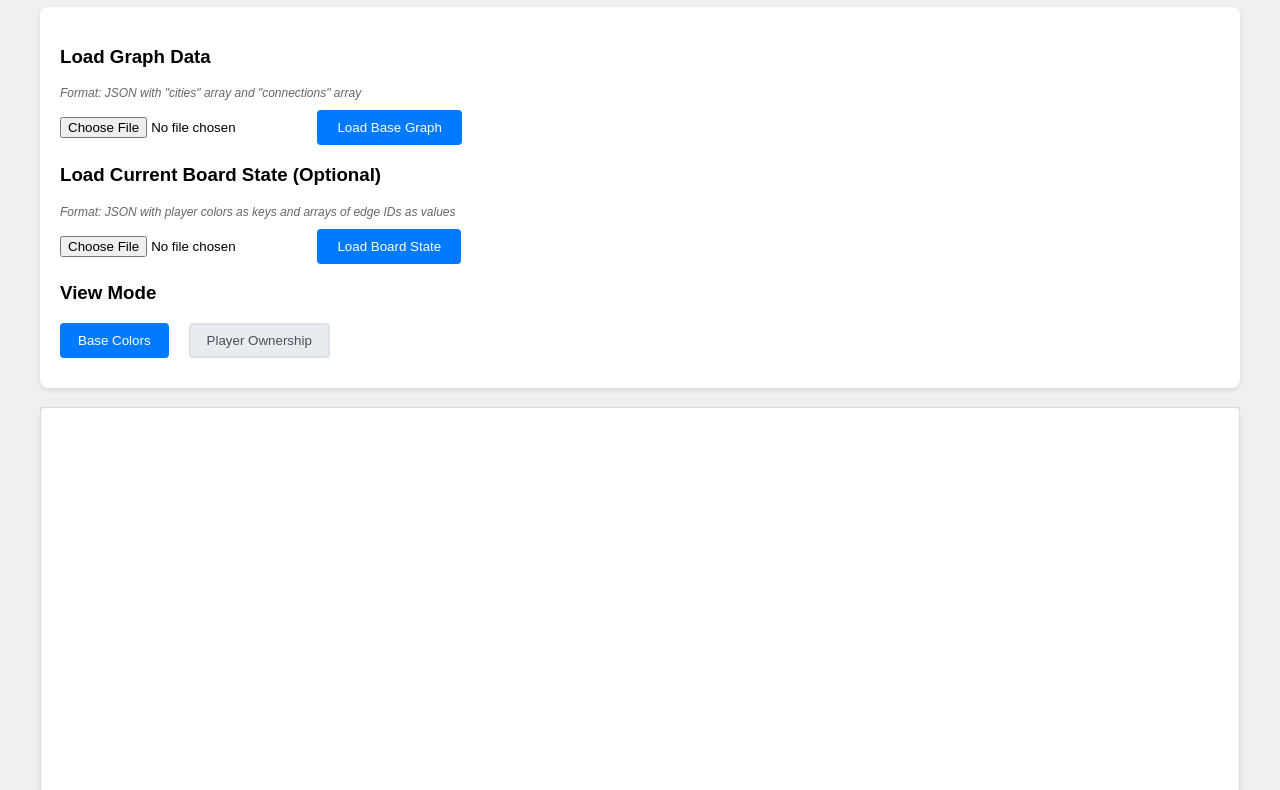
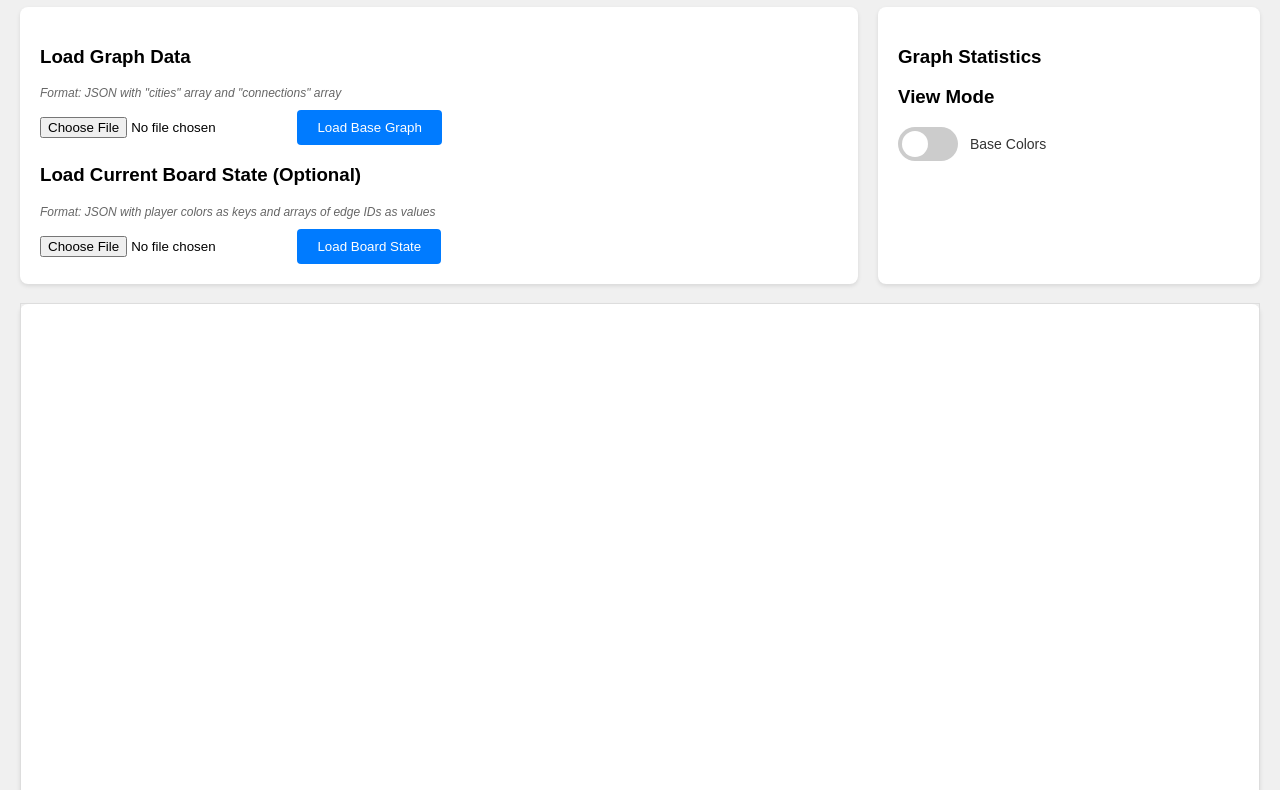
Before and after one commit to srijanduggal17/ticket-to-ride-graphs, a plain HTML site: page index.html in a window 1280 px wide. Shown: the part 73-863 px from the top of the page. Drawn offline with Linux system fonts and the light colour scheme.

Commit message:
update visuals to be more consolidated

```diff
--- a/graph-viewer.js
+++ b/graph-viewer.js
@@ -27,21 +27,21 @@ function updateGraphStats() {
             }
         });
     }
-    stats += `<br>View mode: ${currentViewMode === 'base' ? 'Base Colors' : 'Player Ownership'}`;
 
     document.getElementById('graphStats').innerHTML = stats;
 }
 
-function setViewMode(mode) {
-    currentViewMode = mode;
+function toggleViewMode() {
+    const toggle = document.getElementById('viewModeToggle');
+    const label = document.getElementById('toggleLabel');
 
-    // Update button states
-    document.getElementById('baseColorsBtn').classList.toggle('active', mode === 'base');
-    document.getElementById('playerOwnershipBtn').classList.toggle('active', mode === 'ownership');
-
-    // Update status
-    const modeText = mode === 'base' ? 'Base Colors' : 'Player Ownership';
-    showStatus('viewModeStatus', `Switched to ${modeText} view`);
+    if (toggle.checked) {
+        currentViewMode = 'ownership';
+        label.textContent = 'Player Ownership';
+    } else {
+        currentViewMode = 'base';
+        label.textContent = 'Base Colors';
+    }
 
     // Re-render graph if data is loaded
     if (graphData) {
@@ -53,6 +53,7 @@ function setViewMode(mode) {
 function loadBaseGraph() {
     const fileInput = document.getElementById('baseGraphInput');
     const file = fileInput.files[0];
+    const loadButton = document.querySelector('button[onclick="loadBaseGraph()"]');
 
     if (!file) {
         showStatus('baseGraphStatus', 'Please select a JSON file first.', true);
@@ -71,7 +72,20 @@ function loadBaseGraph() {
             graphData = data;
             renderGraph();
             updateGraphStats();
-            showStatus('baseGraphStatus', 'Base graph loaded successfully!');
+
+            // Clear any error messages
+            document.getElementById('baseGraphStatus').innerHTML = '';
+
+            // Color button green
+            loadButton.style.backgroundColor = '#28a745';
+            loadButton.style.borderColor = '#28a745';
+
+            // Reset button color after 2 seconds
+            setTimeout(() => {
+                loadButton.style.backgroundColor = '#007bff';
+                loadButton.style.borderColor = '#007bff';
+            }, 2000);
+
         } catch (error) {
             showStatus('baseGraphStatus', 'Error loading file: ' + error.message, true);
         }
@@ -83,6 +97,7 @@ function loadBaseGraph() {
 function loadBoardState() {
     const fileInput = document.getElementById('boardStateInput');
     const file = fileInput.files[0];
+    const loadButton = document.querySelector('button[onclick="loadBoardState()"]');
 
     if (!file) {
         showStatus('boardStateStatus', 'Please select a JSON file first.', true);
@@ -115,7 +130,20 @@ function loadBoardState() {
             if (graphData) {
                 renderGraph();
                 updateGraphStats();
-                showStatus('boardStateStatus', 'Board state loaded successfully!');
+
+                // Clear any error messages
+                document.getElementById('boardStateStatus').innerHTML = '';
+
+                // Color button green
+                loadButton.style.backgroundColor = '#28a745';
+                loadButton.style.borderColor = '#28a745';
+
+                // Reset button color after 2 seconds
+                setTimeout(() => {
+                    loadButton.style.backgroundColor = '#007bff';
+                    loadButton.style.borderColor = '#007bff';
+                }, 2000);
+
             } else {
                 showStatus('boardStateStatus', 'Board state loaded, but no base graph is loaded yet.', true);
             }
--- a/index.html
+++ b/index.html
@@ -13,7 +13,7 @@
         <h1>Ticket to Ride Graph Viewer</h1>
 
         <div class="top-section">
-            <div class="controls">
+            <div class="load-section">
                 <h3>Load Graph Data</h3>
                 <p class="format-info">Format: JSON with "cities" array and "connections" array</p>
                 <input type="file" id="baseGraphInput" accept=".json" />
@@ -25,18 +25,22 @@
                 <input type="file" id="boardStateInput" accept=".json" />
                 <button onclick="loadBoardState()">Load Board State</button>
                 <div id="boardStateStatus"></div>
+            </div>
+
+            <div class="updates-section">
+                <h3>Graph Statistics</h3>
+                <div id="graphStats" class="graph-stats"></div>
 
                 <h3>View Mode</h3>
-                <div class="view-mode-toggle">
-                    <button id="baseColorsBtn" class="mode-btn active" onclick="setViewMode('base')">Base Colors</button>
-                    <button id="playerOwnershipBtn" class="mode-btn" onclick="setViewMode('ownership')">Player Ownership</button>
+                <div class="toggle-container">
+                    <label class="toggle-switch">
+                        <input type="checkbox" id="viewModeToggle" onchange="toggleViewMode()">
+                        <span class="toggle-slider"></span>
+                    </label>
+                    <span class="toggle-label" id="toggleLabel">Base Colors</span>
                 </div>
-                <div id="viewModeStatus"></div>
-
-                <div id="graphStats" class="graph-stats"></div>
             </div>
         </div>
-
         <div id="graphContainer">
             <svg id="graphSvg"></svg>
         </div>
--- a/styles.css
+++ b/styles.css
@@ -5,7 +5,7 @@ body {
 }
 
 .container {
-    max-width: 1200px;
+    max-width: 1400px;
     margin: 0 auto;
 }
 
@@ -15,12 +15,93 @@ body {
     margin-bottom: 20px;
 }
 
-.controls {
+.load-section {
     background: white;
     padding: 20px;
     border-radius: 8px;
     box-shadow: 0 2px 4px rgba(0, 0, 0, 0.1);
-    flex: 1;
+    flex: 0.7;
+}
+
+.updates-section {
+    background: white;
+    padding: 20px;
+    border-radius: 8px;
+    box-shadow: 0 2px 4px rgba(0, 0, 0, 0.1);
+    flex: 0.3;
+}
+
+#graphContainer {
+    background: white;
+    border-radius: 8px;
+    box-shadow: 0 2px 4px rgba(0, 0, 0, 0.1);
+    overflow: visible;
+    width: 100%;
+    max-width: 100vw;
+    height: 100vh;
+    min-height: 500px;
+    min-width: 600px;
+    display: flex;
+    justify-content: center;
+    align-items: center;
+}
+
+.toggle-container {
+    display: flex;
+    align-items: center;
+    gap: 12px;
+    margin-top: 10px;
+}
+
+.toggle-switch {
+    position: relative;
+    display: inline-block;
+    width: 60px;
+    height: 34px;
+}
+
+.toggle-switch input {
+    opacity: 0;
+    width: 0;
+    height: 0;
+}
+
+.toggle-slider {
+    position: absolute;
+    cursor: pointer;
+    top: 0;
+    left: 0;
+    right: 0;
+    bottom: 0;
+    background-color: #ccc;
+    transition: .4s;
+    border-radius: 34px;
+}
+
+.toggle-slider:before {
+    position: absolute;
+    content: "";
+    height: 26px;
+    width: 26px;
+    left: 4px;
+    bottom: 4px;
+    background-color: white;
+    transition: .4s;
+    border-radius: 50%;
+}
+
+input:checked + .toggle-slider {
+    background-color: #007bff;
+}
+
+input:checked + .toggle-slider:before {
+    transform: translateX(26px);
+}
+
+.toggle-label {
+    font-size: 14px;
+    font-weight: 500;
+    color: #333;
 }
 
 .format-info {
@@ -28,38 +109,6 @@ body {
     color: #666;
     margin: 5px 0 10px 0;
     font-style: italic;
-}
-
-.view-mode-toggle {
-    display: flex;
-    gap: 10px;
-    margin-bottom: 10px;
-}
-
-.mode-btn {
-    background: #e9ecef;
-    color: #495057;
-    border: 2px solid #dee2e6;
-    padding: 8px 16px;
-    border-radius: 4px;
-    cursor: pointer;
-    transition: all 0.2s ease;
-}
-
-.mode-btn:hover {
-    background: #dee2e6;
-    border-color: #adb5bd;
-}
-
-.mode-btn.active {
-    background: #007bff;
-    color: white;
-    border-color: #007bff;
-}
-
-.mode-btn.active:hover {
-    background: #0056b3;
-    border-color: #0056b3;
 }
 
 #fileInput {
@@ -84,27 +133,12 @@ button:hover {
     background: #0056b3;
 }
 
-#graphContainer {
-    background: white;
-    border-radius: 8px;
-    box-shadow: 0 2px 4px rgba(0, 0, 0, 0.1);
-    overflow: visible;
-    width: 100%;
-    max-width: 100vw;
-    height: 100vh;
-    min-height: 500px;
-    min-width: 600px;
-    display: flex;
-    justify-content: center;
-    align-items: center;
-}
-
 svg {
     border: 1px solid #ddd;
     width: 100%;
     height: 100%;
-    max-width: 100vw;
-    max-height: 100vh;
+    max-width: none;
+    max-height: none;
     display: block;
 }
 
@@ -141,13 +175,6 @@ svg {
     pointer-events: none;
 }
 
-.info {
-    margin-top: 20px;
-    padding: 15px;
-    background: #e9ecef;
-    border-radius: 4px;
-}
-
 .status {
     margin-top: 10px;
     padding: 10px;
```
